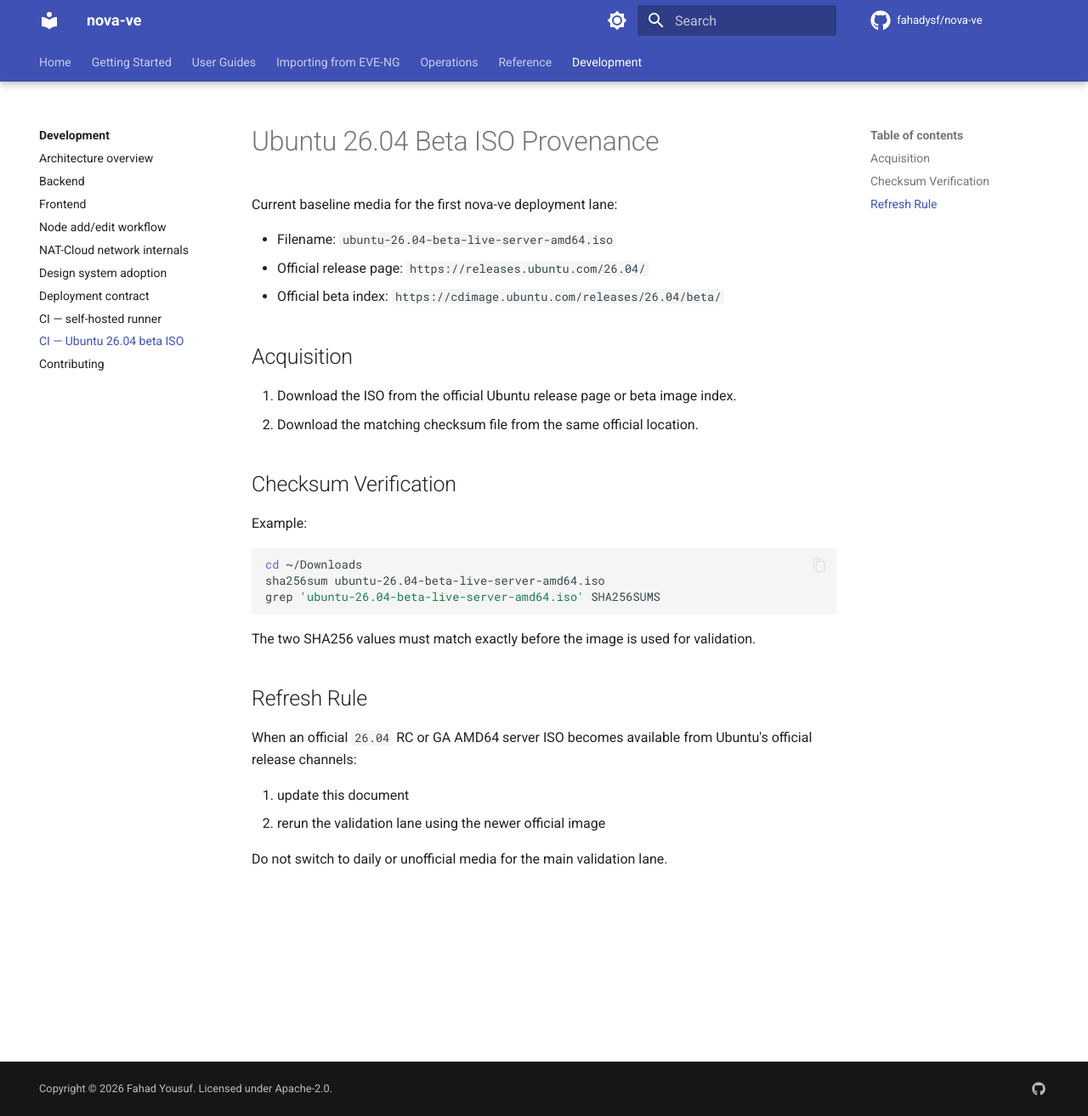
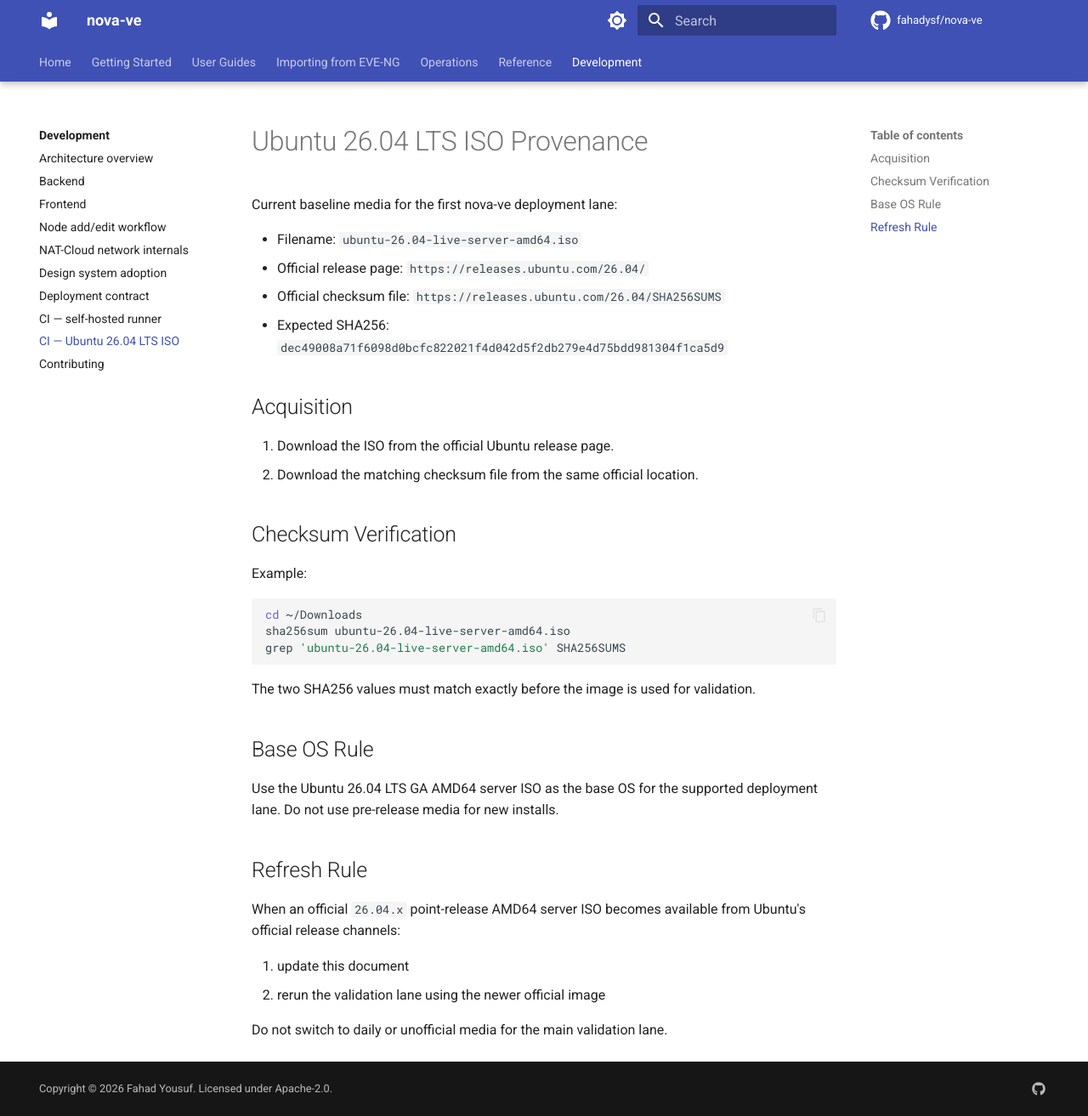
Before and after one commit to fahadysf/nova-ve, an MkDocs documentation site: the page built from docs/development/ci/ubuntu-2604-iso.md, in a window 1280 px wide and 1313 px high. Shown: the whole window at 85% size. Built offline with MkDocs 1.6.1 and Material for MkDocs 9.7.7, drawn with Linux system fonts in a browser that asks for light colours; comment, search, counter and statistics services are not loaded.

Commit message:
Use the Ubuntu 26.04 GA ISO as the base OS
Ubuntu 26.04 LTS is now available, so the deployment-lane provenance docs should point at the GA AMD64 server installer instead of the temporary pre-release media used before GA. Update the documented filename, checksum source, expected SHA256, navigation labels, and refresh rule for future point releases.

Constraint: Base OS documentation must use official Ubuntu release channels

Rejected: Keep beta wording as historical context | the public docs should describe the current supported install input without stale pre-release references

Confidence: high

Scope-risk: narrow

Directive: Use official Ubuntu GA or point-release server ISO filenames for the supported deployment lane

Tested: /tmp/nova-ve-docs-venv/bin/mkdocs build --strict && scripts/docs-tombstones.sh

Tested: rg -n 'beta|Beta|ubuntu-26\.04-beta|cdimage\.ubuntu\.com/releases/26\.04/beta|RC or GA' -S docs mkdocs.yml README.md install.sh deploy scripts .github

````diff
--- a/docs/development/ci/ubuntu-2604-iso.md
+++ b/docs/development/ci/ubuntu-2604-iso.md
@@ -1,14 +1,15 @@
-# Ubuntu 26.04 Beta ISO Provenance
+# Ubuntu 26.04 LTS ISO Provenance
 
 Current baseline media for the first nova-ve deployment lane:
 
-- Filename: `ubuntu-26.04-beta-live-server-amd64.iso`
+- Filename: `ubuntu-26.04-live-server-amd64.iso`
 - Official release page: `https://releases.ubuntu.com/26.04/`
-- Official beta index: `https://cdimage.ubuntu.com/releases/26.04/beta/`
+- Official checksum file: `https://releases.ubuntu.com/26.04/SHA256SUMS`
+- Expected SHA256: `dec49008a71f6098d0bcfc822021f4d042d5f2db279e4d75bdd981304f1ca5d9`
 
 ## Acquisition
 
-1. Download the ISO from the official Ubuntu release page or beta image index.
+1. Download the ISO from the official Ubuntu release page.
 2. Download the matching checksum file from the same official location.
 
 ## Checksum Verification
@@ -17,15 +18,19 @@
 
 ```bash
 cd ~/Downloads
-sha256sum ubuntu-26.04-beta-live-server-amd64.iso
-grep 'ubuntu-26.04-beta-live-server-amd64.iso' SHA256SUMS
+sha256sum ubuntu-26.04-live-server-amd64.iso
+grep 'ubuntu-26.04-live-server-amd64.iso' SHA256SUMS
 ```
 
 The two SHA256 values must match exactly before the image is used for validation.
 
+## Base OS Rule
+
+Use the Ubuntu 26.04 LTS GA AMD64 server ISO as the base OS for the supported deployment lane. Do not use pre-release media for new installs.
+
 ## Refresh Rule
 
-When an official `26.04` RC or GA AMD64 server ISO becomes available from Ubuntu's official release channels:
+When an official `26.04.x` point-release AMD64 server ISO becomes available from Ubuntu's official release channels:
 
 1. update this document
 2. rerun the validation lane using the newer official image
--- a/mkdocs.yml
+++ b/mkdocs.yml
@@ -116,7 +116,7 @@
       - Design system adoption: development/design-system.md
       - Deployment contract: development/deployment-contract.md
       - CI — self-hosted runner: development/ci/self-hosted-runner.md
-      - CI — Ubuntu 26.04 beta ISO: development/ci/ubuntu-2604-iso.md
+      - CI — Ubuntu 26.04 LTS ISO: development/ci/ubuntu-2604-iso.md
       - Contributing: development/contributing.md
 
 extra:
````
Also changed, not shown: docs/development/index.md (+1 -1 lines).
